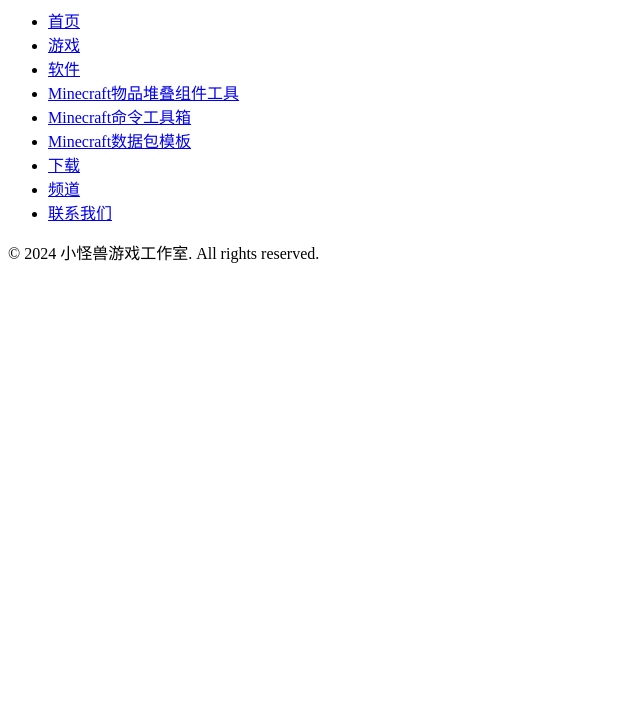
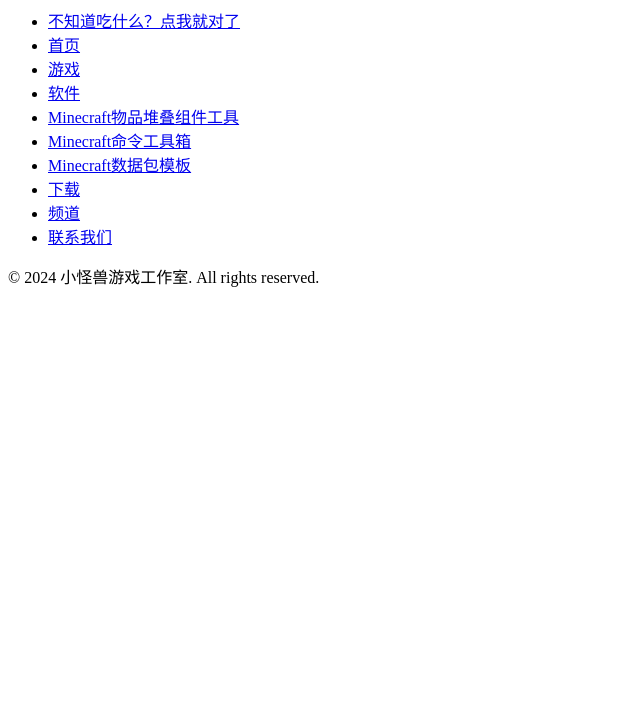
Before and after one commit to sunmoonsakura/sunmoonsakura.github.io, a plain HTML site: page index.html in a window 1280 px wide. Shown: the part 81-800 px from the top of the page, without its empty margins (0-640 px from the left). Drawn offline with Linux system fonts and the light colour scheme.

Commit message:
Update index.html

```diff
--- a/index.html
+++ b/index.html
@@ -13,6 +13,7 @@
     <h1>小怪兽</h1>
     <nav>
         <ul>
+            <li><a href="#">不知道吃什么？点我就对了</a></li>
             <li><a href="#">首页</a></li>
             <li><a href="#">游戏</a></li>
             <li><a href="https://github.com/sunmoonsakura">软件</a></li>
```
